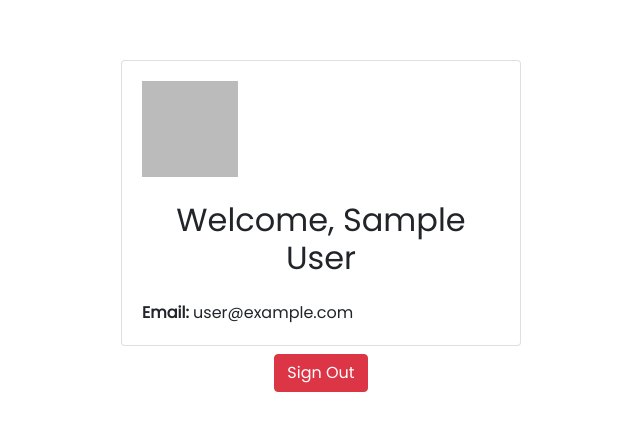
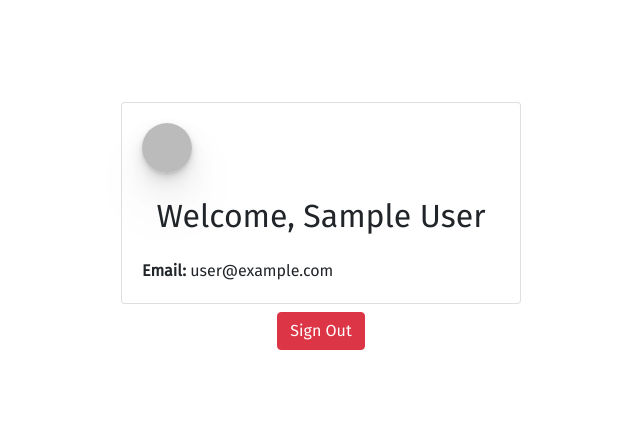
Before and after one commit to dimension23/lumiere, a React (Create React App) app: page / in a window 1280 px wide. Shown: the part 174-604 px from the top of the page, without its empty margins (319-959 px from the left). Built offline with nearby package versions, Linux system fonts and the light colour scheme; no server answers; sample sign-in values are in the browser's storage.

Commit message:
Chnaged typography back to Fira Sans

```diff
--- a/src/index.css
+++ b/src/index.css
@@ -1,9 +1,22 @@
-@import url("https://fonts.googleapis.com/css2?family=Poppins&display=swap");
+@import url("https://fonts.googleapis.com/css2?family=Fira+Sans&display=swap");
 
 body {
-  font-family: "Poppins", sans-serif;
+  font-family: "Fira Sans", sans-serif;
 }
 
 .clickable {
   cursor: pointer;
 }
+
+.float-shadow {
+  box-shadow: 0 1px 2px rgba(0, 0, 0, 0.07), 0 2px 4px rgba(0, 0, 0, 0.07),
+    0 4px 8px rgba(0, 0, 0, 0.07), 0 8px 16px rgba(0, 0, 0, 0.07),
+    0 16px 32px rgba(0, 0, 0, 0.07), 0 32px 64px rgba(0, 0, 0, 0.07);
+}
+
+.avatar {
+  vertical-align: middle;
+  width: 50px;
+  height: 50px;
+  border-radius: 50%;
+}
```
